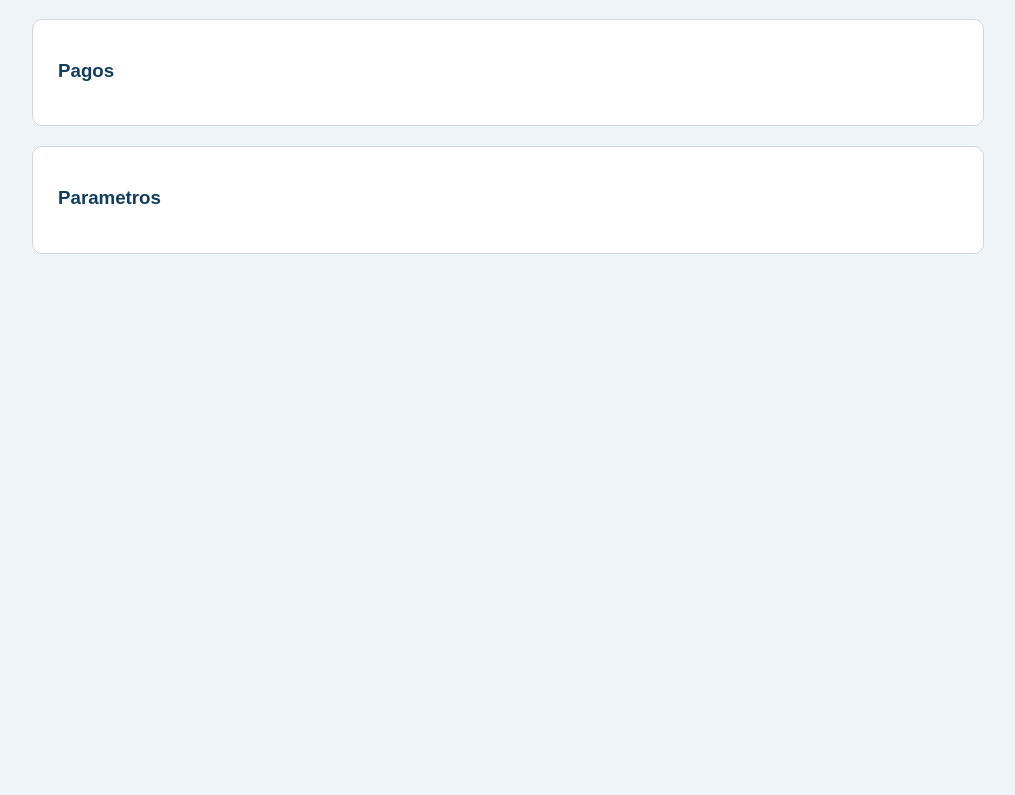
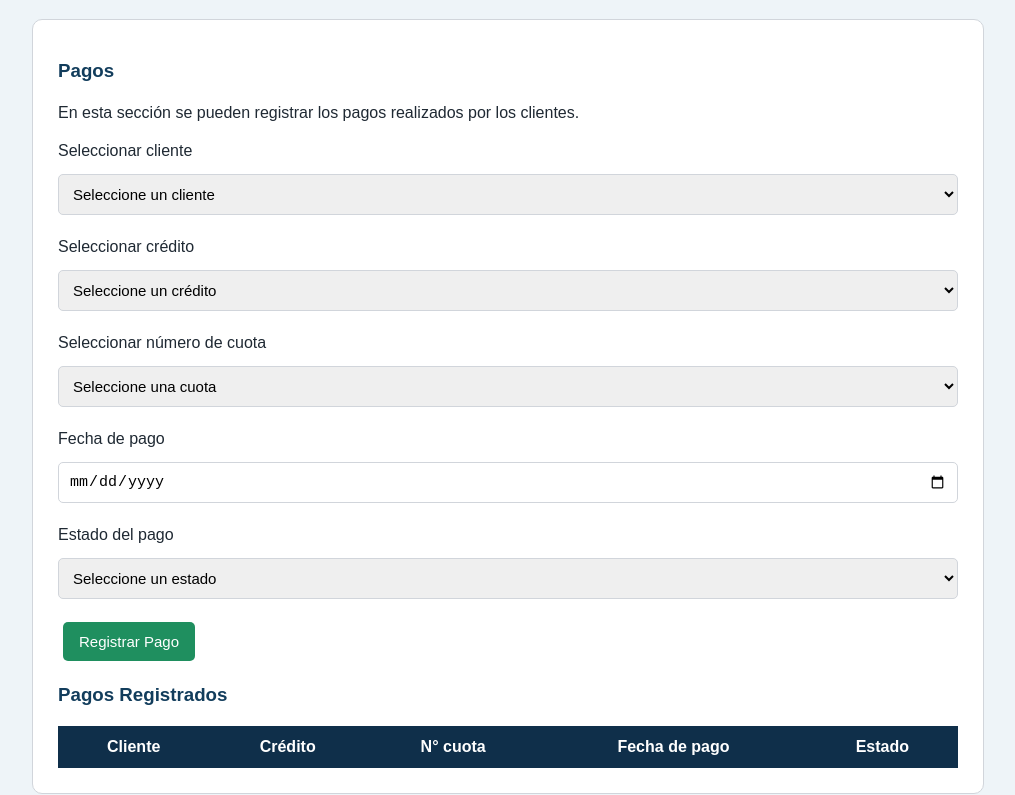
Before and after one commit to CesarGualpa/Matematica_Financiera_DesarrolloPaginaDeEstudio, a plain HTML site: page pages/03-aplicacion.html in a window 1280 px wide. Shown: the part 1803-2598 px from the top of the page, without its empty margins (132-1147 px from the left). Before the commit the page ends 2107 px from the top, so only its background shows below. Drawn offline with Linux system fonts and the light colour scheme.

Commit message:
C.A. - Se agrego el html de pagos.

```diff
--- a/pages/03-aplicacion.html
+++ b/pages/03-aplicacion.html
@@ -112,6 +112,55 @@
 
   <section id="pagos" class="card">
     <h3>Pagos</h3>
+
+  <p>En esta sección se pueden registrar los pagos realizados por los clientes.</p>
+
+  <label for="clientePago">Seleccionar cliente</label>
+  <select id="clientePago" onchange="cargarCreditosEnSelect()">
+    <option value="">Seleccione un cliente</option>
+  </select>
+
+  <label for="creditoPago">Seleccionar crédito</label>
+  <select id="creditoPago" onchange="cargarCuotasEnSelect()">
+    <option value="">Seleccione un crédito</option>
+  </select>
+
+  <label for="cuotaPago">Seleccionar número de cuota</label>
+  <select id="cuotaPago">
+    <option value="">Seleccione una cuota</option>
+  </select>
+
+  <label for="fechaPago">Fecha de pago</label>
+  <input type="date" id="fechaPago">
+
+  <label for="estadoPago">Estado del pago</label>
+  <select id="estadoPago">
+    <option value="">Seleccione un estado</option>
+    <option value="Pendiente">Pendiente</option>
+    <option value="Pagado">Pagado</option>
+    <option value="Atrasado">Atrasado</option>
+    <option value="Cancelado">Cancelado</option>
+  </select>
+
+  <button onclick="registrarPago()">Registrar Pago</button>
+
+  <h3>Pagos Registrados</h3>
+
+  <table>
+    <thead>
+      <tr>
+        <th>Cliente</th>
+        <th>Crédito</th>
+        <th>N° cuota</th>
+        <th>Fecha de pago</th>
+        <th>Estado</th>
+      </tr>
+    </thead>
+
+    <tbody id="tablaPagos">
+
+    </tbody>
+  </table>
   </section>
 
   <section id="parametros" class="card">
```
